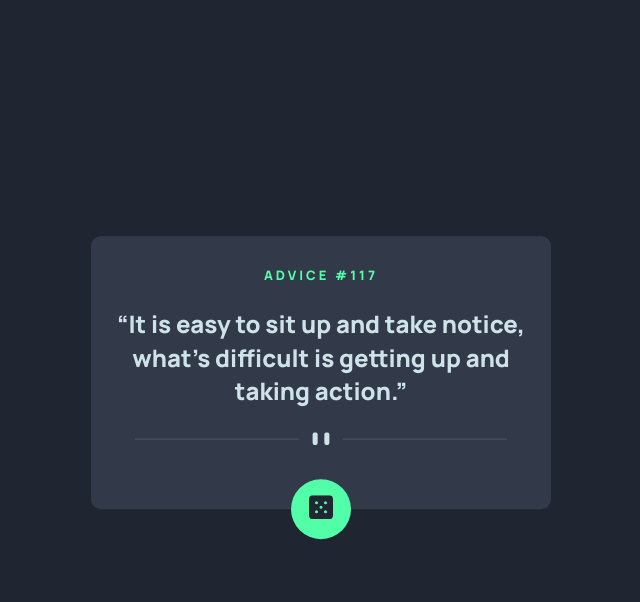
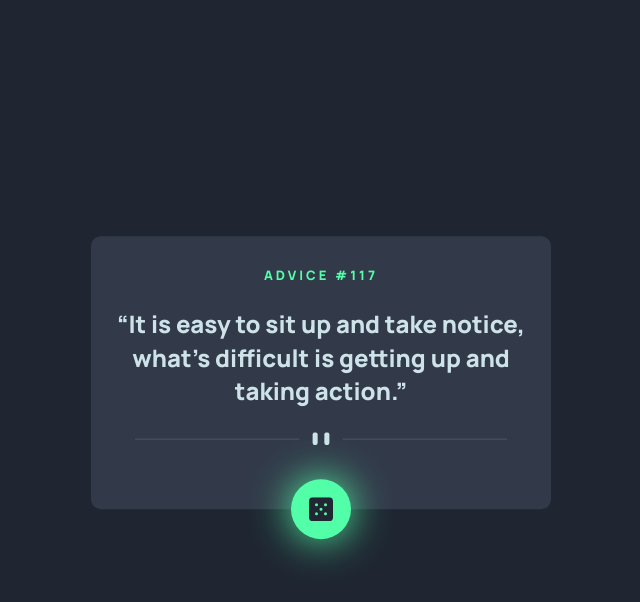
Before and after one commit to kondzerau-ivan/advice-generator-app-main, a plain HTML site: page index.html in a window 1280 px wide. In both pictures the pointer is over the button "Generate new advice!". Shown: the whole page, without its empty margins (319-959 px from the left). Drawn offline with Linux system fonts and the light colour scheme.

Commit message:
Add hover effect to button

```diff
--- a/src/styles.css
+++ b/src/styles.css
@@ -95,7 +95,9 @@ body {
 }
 
 .button {
-  display: block;
+  display: flex;
+  justify-content: center;
+  align-items: center;
 
   position: absolute;
   bottom: 0;
@@ -113,6 +115,12 @@ body {
   background-color: var(--neon-green);
 }
 
+.button:hover {
+  -webkit-box-shadow: 0px 0px 40px 0px var(--neon-green);
+  -moz-box-shadow: 0px 0px 40px 0px var(--neon-green);
+  box-shadow: 0px 0px 40px 0px var(--neon-green);
+}
+
 @media (min-width: 768px) {
   .generator {
     top: 50%;
```
